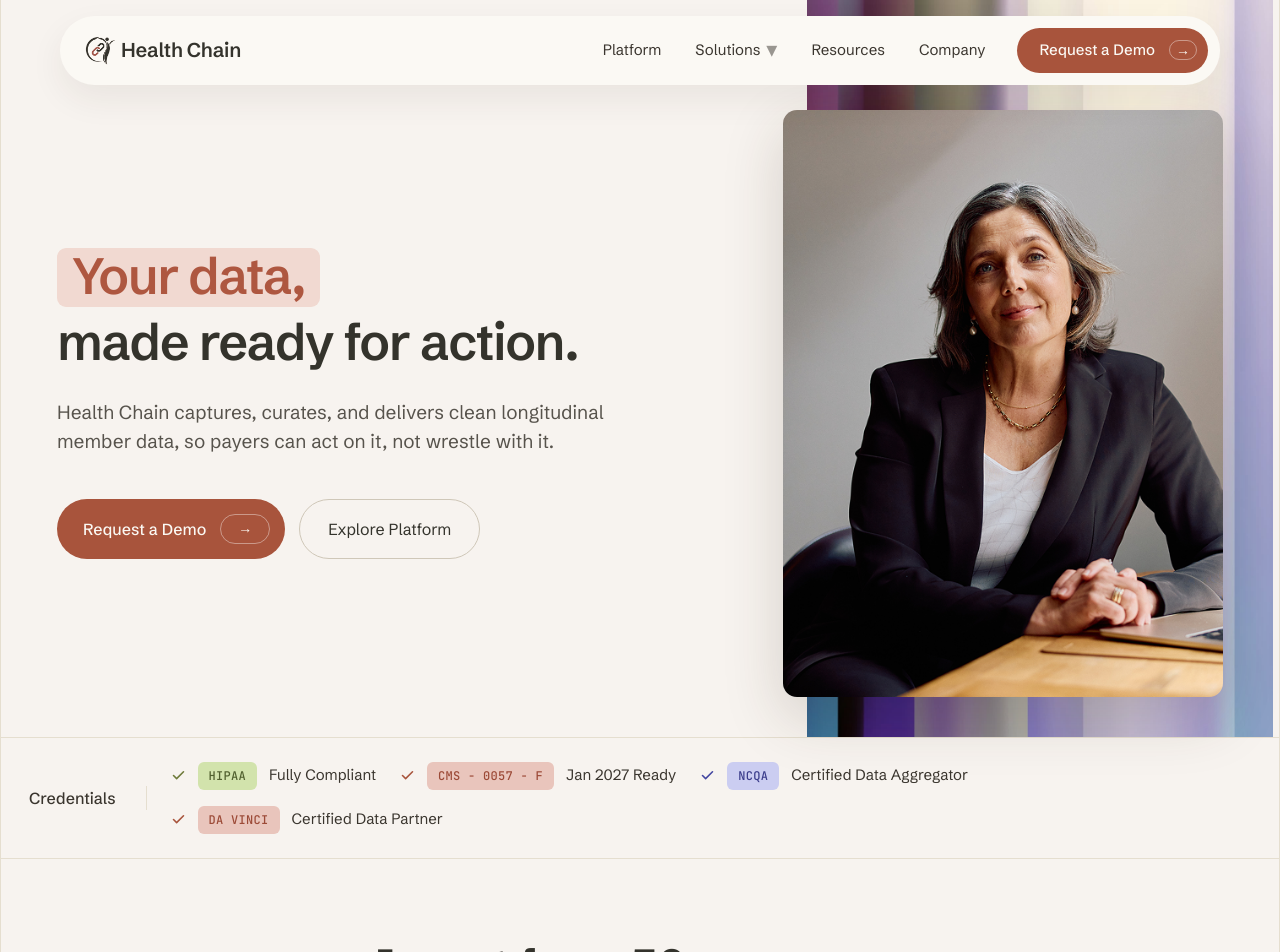
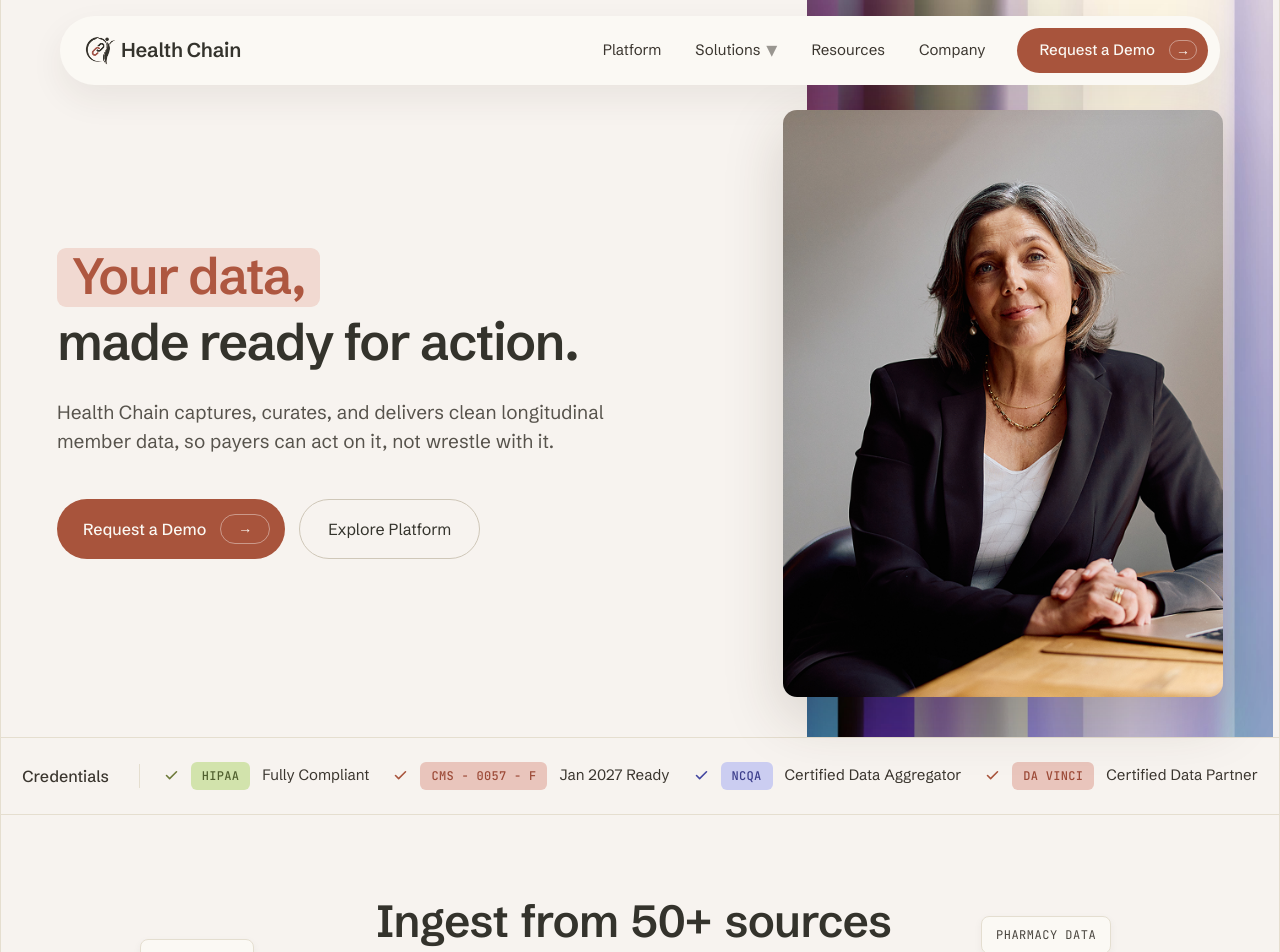
Before and after one commit to vinayakdhamanekar/healthchain, a Next.js app: page / in a window 1280 px wide. Shown: the top 952 px of the page. Built offline with nearby package versions, Linux system fonts and the light colour scheme.

Commit message:
Home page BadgeChanges updated

```diff
--- a/components/StatsBadges.tsx
+++ b/components/StatsBadges.tsx
@@ -69,7 +69,7 @@
 export default function StatsBadges(): JSX.Element {
   return (
     <section className="bg-[#f7f3EF] border-y border-[#E5DECF]">
-  <div className="flex flex-col md:flex-row md:items-center md:justify-center px-7 md:px-7 py-6 gap-3 md:gap-6">
+  <div className="flex flex-col md:flex-row md:items-center md:justify-center px-5 md:px-5 py-6 gap-3 md:gap-6">
     <div className="text-[16px] font-medium text-[#3A352E] md:pr-[30px] md:border-r md:border-[#E5DECF]">
       Credentials
     </div>
```
